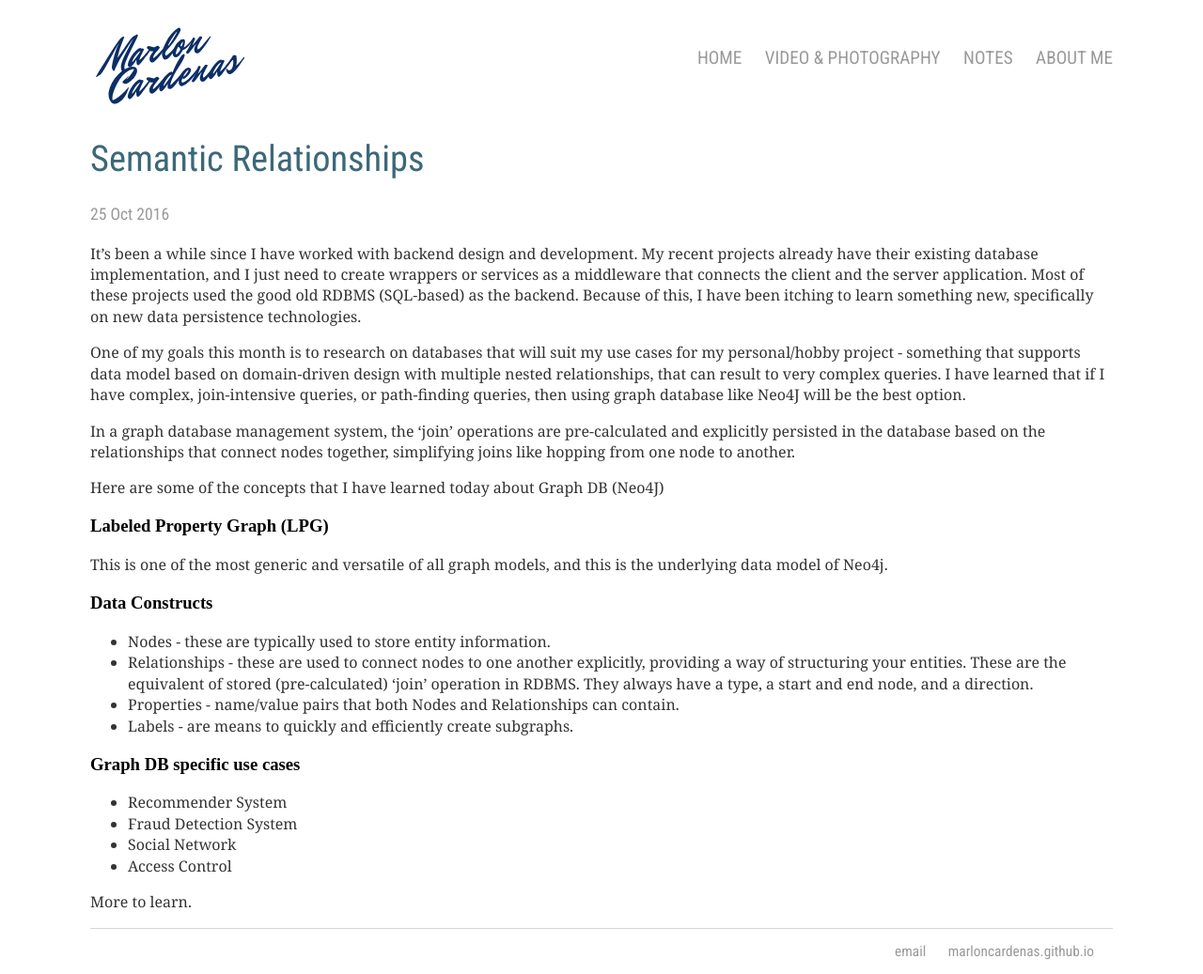
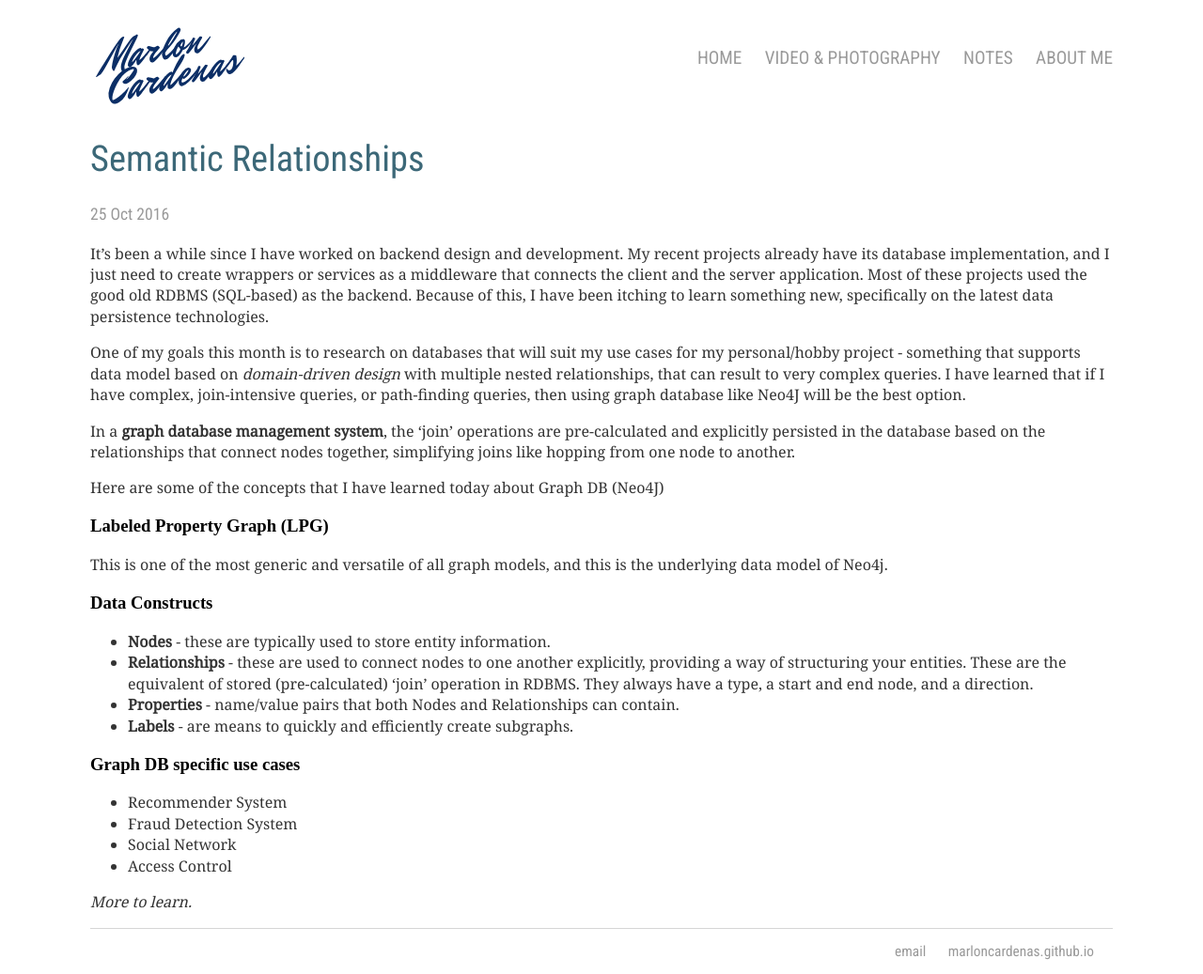
Before and after one commit to marloncardenas/marloncardenas.github.io, a Jekyll site: the page built from _posts/2016-10-25-semantic-relationships.md, in a window 1280 px wide. Shown: the whole page at 94% size. Built offline with Jekyll 4.4.1, drawn with Linux system fonts in a browser that asks for light colours.

Commit message:
Added Sematic Relationships post

```diff
--- a/_posts/2016-10-25-semantic-relationships.md
+++ b/_posts/2016-10-25-semantic-relationships.md
@@ -4,11 +4,11 @@ title: "Semantic Relationships"
 date: 2016-10-25
 ---
 
-It’s been a while since I have worked with backend design and development. My recent projects already have their existing database implementation, and I just need to create wrappers or services as a middleware that connects the client and the server application. Most of these projects used the good old RDBMS (SQL-based) as the backend. Because of this, I have been itching to learn something new, specifically on new data persistence technologies.
+It’s been a while since I have worked on backend design and development. My recent projects already have its database implementation, and I just need to create wrappers or services as a middleware that connects the client and the server application. Most of these projects used the good old RDBMS (SQL-based) as the backend. Because of this, I have been itching to learn something new, specifically on the latest data persistence technologies.
 
-One of my goals this month is to research on databases that will suit my use cases for my personal/hobby project - something that supports data model based on domain-driven design with multiple nested relationships, that can result to very complex queries. I have learned that if I have complex, join-intensive queries, or path-finding queries, then using graph database like Neo4J will be the best option.
+One of my goals this month is to research on databases that will suit my use cases for my personal/hobby project - something that supports data model based on _domain-driven design_ with multiple nested relationships, that can result to very complex queries. I have learned that if I have complex, join-intensive queries, or path-finding queries, then using graph database like Neo4J will be the best option.
 
-In a graph database management system, the ‘join’ operations are pre-calculated and explicitly persisted in the database based on the relationships that connect nodes together, simplifying joins like hopping from one node to another.
+In a __graph database management system__, the ‘join’ operations are pre-calculated and explicitly persisted in the database based on the relationships that connect nodes together, simplifying joins like hopping from one node to another.
 
 Here are some of the concepts that I have learned today about Graph DB (Neo4J)
 
@@ -16,10 +16,10 @@ Here are some of the concepts that I have learned today about Graph DB (Neo4J)
 This is one of the most generic and versatile of all graph models, and this is the underlying data model of Neo4j.
 
 ### Data Constructs
-* Nodes - these are typically used to store entity information.
-* Relationships - these are used to connect nodes to one another explicitly, providing a way of structuring your entities. These are the equivalent of stored (pre-calculated) ‘join’ operation in RDBMS. They always have a type, a start and end node, and a direction.
-* Properties - name/value pairs that both Nodes and Relationships can contain.
-* Labels - are means  to quickly and efficiently create subgraphs.
+* __Nodes__ - these are typically used to store entity information.
+* __Relationships__ - these are used to connect nodes to one another explicitly, providing a way of structuring your entities. These are the equivalent of stored (pre-calculated) ‘join’ operation in RDBMS. They always have a type, a start and end node, and a direction.
+* __Properties__ - name/value pairs that both Nodes and Relationships can contain.
+* __Labels__ - are means  to quickly and efficiently create subgraphs.
 
 ### Graph DB specific use cases
 * Recommender System
@@ -27,4 +27,4 @@ This is one of the most generic and versatile of all graph models, and this is t
 * Social Network
 * Access Control
 
-More to learn.
+_More to learn._
```
